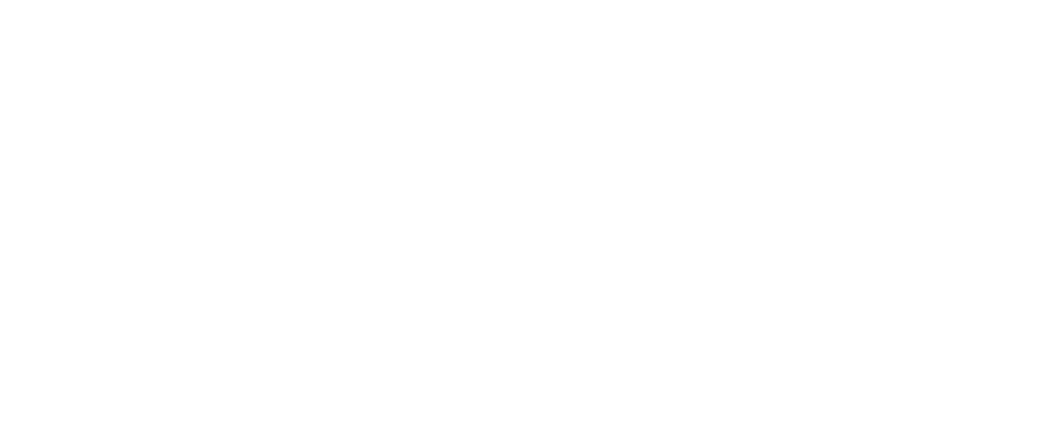
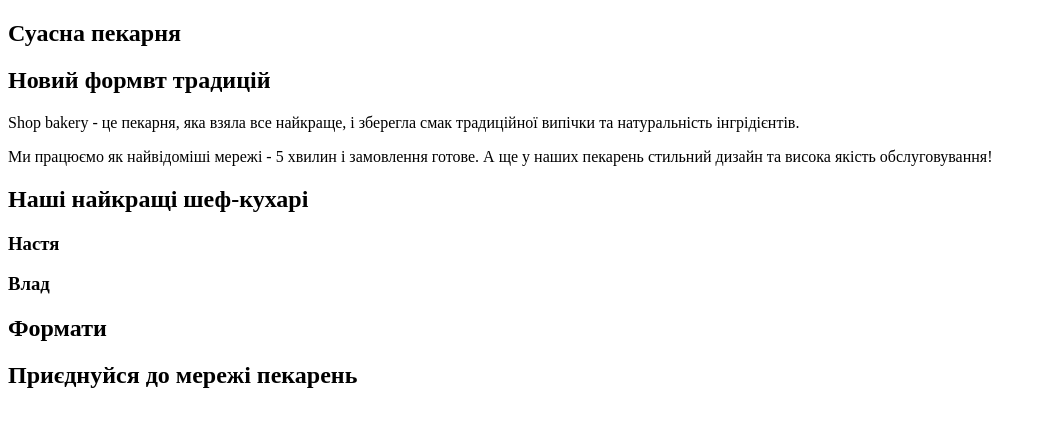
Before and after one commit to bolkaswat/test-pract, a plain HTML site: page index.html in a window 1280 px wide. Shown: the whole page, without its empty margins (0-1046 px from the left). Drawn offline with Linux system fonts and the light colour scheme.

Commit message:
New view

```diff
--- a/index.html
+++ b/index.html
@@ -3,9 +3,47 @@
 <head>
     <meta charset="UTF-8">
     <meta name="viewport" content="width=device-width, initial-scale=1.0">
-    <title>Document</title>
+    <title>Сучасна пекарня</title>
 </head>
 <body>
+    <header>
+        <nav>
 
+        </nav>
+    </header>
+    <main>
+        <section>
+            <h1>Суасна пекарня</h1>
+        </section>
+        <section>
+            <h2>Новий формвт традицій</h2>
+            <p><span>Shop bakery</span> - це пекарня, яка взяла все найкраще, і зберегла смак традиційної випічки та натуральність інгрідієнтів.</p>
+            <p>
+                Ми працюємо як найвідоміші мережі -
+                <span>5 хвилин і замовлення готове</span>. А ще у наших пекарень стильний дизайн та висока якість обслуговування!
+            </p>
+        </section>
+        <section>
+            <h2>Наші найкращі шеф-кухарі</h2>
+            <article>
+                <h3>Настя</h3>
+            </article>
+            <article>
+                <h3>Влад</h3>
+            </article>
+        </section>
+        <section>
+            <h2>Формати</h2>
+            <article></article>
+            <article></article>
+            <article></article>
+        </section>
+        <section>
+            <h2>Приєднуйся до мережі пекарень</h2>
+        </section>
+    </main>
+    <footer>
+
+    </footer>
 </body>
 </html>
```
